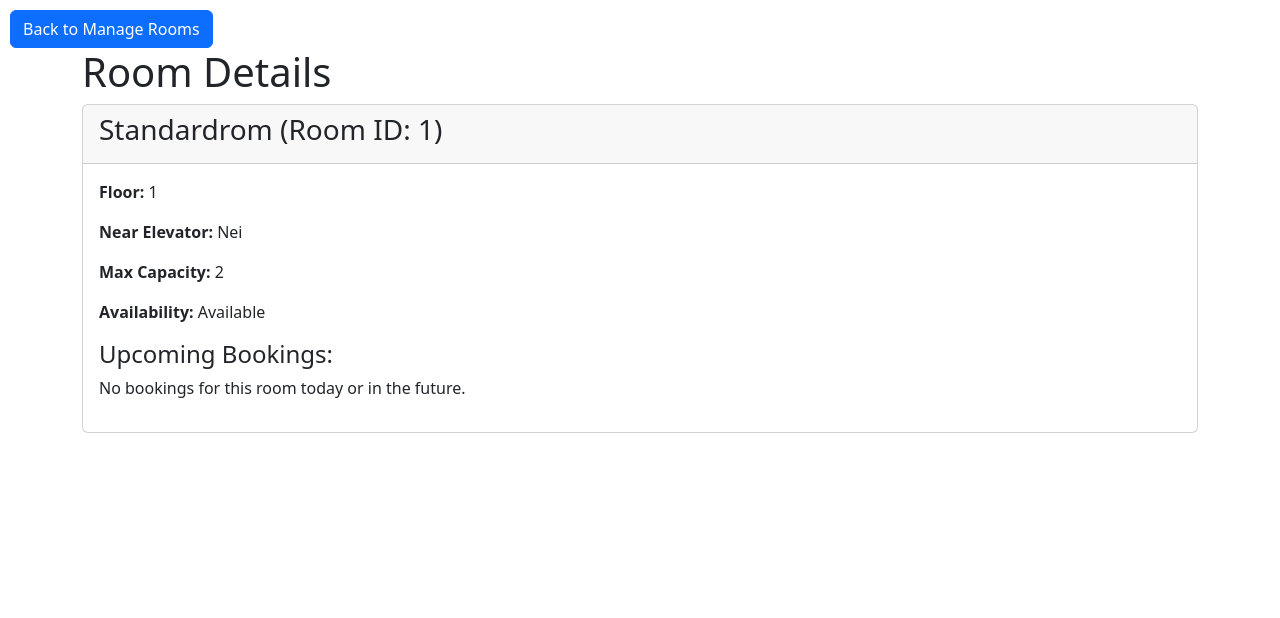
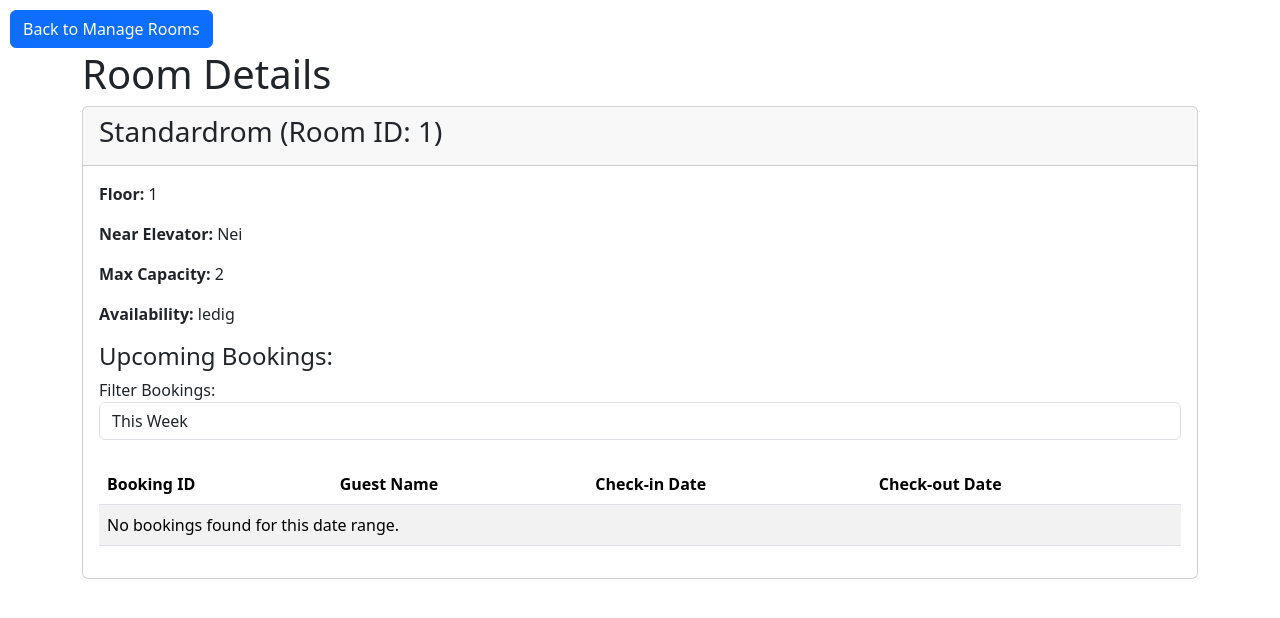
Before and after one commit to 4nn4md/Svalberg-Motell, a PHP site: page /Svalberg-Motell/page/admin/view_room.php?id=1 in a window 1280 px wide. Shown: the top 618 px of the page. Run offline with PHP 8.4, Linux system fonts and the light colour scheme; the visitor is signed in with stand-in values (Sample User, id 1); data comes from the database, SQL or seed files in the repository.

Commit message:
fikset på view room slik at man kan se bestillinger for et spesielt rom denne uken og måneden

```diff
--- a/www/page/admin/view_room.php
+++ b/www/page/admin/view_room.php
@@ -9,8 +9,41 @@ if ($_SESSION['role'] !== 'Admin') {
     exit();
 }
 
-// Get today's date in Y-m-d format
+// Get today's date, first day of the week (Monday), and first day of the month
 $today = date('Y-m-d');
+$firstDayOfMonth = date('Y-m-01');
+$firstDayOfThisWeek = date('Y-m-d', strtotime('monday this week')); // Start of this week (Monday)
+$lastDayOfThisWeek = date('Y-m-d', strtotime('sunday this week')); // End of this week (Sunday)
+$firstDayOfNextWeek = date('Y-m-d', strtotime('next monday')); // Start of next week (Monday)
+$lastDayOfNextWeek = date('Y-m-d', strtotime('next sunday')); // End of next week (Sunday)
+
+// Initialize the filter parameters
+$startOfRange = $today;
+$endOfRange = $today;
+
+// Check for filter selection from the form (validate and sanitize inputs)
+if (isset($_GET['filter'])) {
+    $filter = sanitize($_GET['filter']); // Sanitize filter
+    switch ($filter) {
+        case 'this_week':
+            // Get the start and end date of this week (Monday to Sunday)
+            $startOfRange = $firstDayOfThisWeek; // Start of this week (Monday)
+            $endOfRange = $lastDayOfThisWeek; // End of this week (Sunday)
+            break;
+        case 'this_month':
+            // Filter for this month's bookings
+            $startOfRange = $firstDayOfMonth; // First day of the current month
+            $endOfRange = date('Y-m-t'); // Last day of the current month
+            break;
+        default:
+            $startOfRange = $today;
+            $endOfRange = $today;
+    }
+} else {
+    // Default to today's date range if no filter is set
+    $startOfRange = $today;
+    $endOfRange = $today;
+}
 
 // Fetch room details based on room_id passed from URL (e.g., view_room.php?id=1)
 $roomId = isset($_GET['id']) ? sanitize($_GET['id']) : null; // Sanitize the room ID from the URL
@@ -36,20 +69,14 @@ if (!$room) {
     exit();
 }
 
-// Check for bookings that overlap with today's date
+// Modify the booking query to filter bookings based on the selected range
 $bookingQuery = "
     SELECT b.booking_id, b.check_in_date, b.check_out_date, b.name AS guest_name
     FROM swx_booking b
-    WHERE b.room_id = ? AND (b.check_in_date <= ? AND b.check_out_date >= ?)";
+    WHERE b.room_id = ? AND b.check_in_date >= ? AND b.check_out_date <= ?";
 $stmt = $pdo->prepare($bookingQuery);
-$stmt->execute([$roomId, $today, $today]);
+$stmt->execute([$roomId, $startOfRange, $endOfRange]);
 $bookings = $stmt->fetchAll(PDO::FETCH_ASSOC);
-
-// Determine room availability
-$roomAvailability = 'Available';
-if (!empty($bookings)) {
-    $roomAvailability = 'Occupied';
-}
 
 ?>
 
@@ -67,11 +94,14 @@ if (!empty($bookings)) {
             top: 10px;
             left: 10px;
         }
+        .container {
+            margin-top: 50px;
+        }
     </style>
 </head>
 <body>
 
-<div class="container mt-5">
+<div class="container">
     <!-- Back button placed in the top-left corner -->
     <a href="manage_rooms.php" class="btn btn-primary back-button">Back to Manage Rooms</a>
 
@@ -85,13 +115,24 @@ if (!empty($bookings)) {
             <p><strong>Floor:</strong> <?php echo htmlspecialchars(sanitize($room['floor'])); ?></p>
             <p><strong>Near Elevator:</strong> <?php echo htmlspecialchars(sanitize($room['nearElevator'])); ?></p>
             <p><strong>Max Capacity:</strong> <?php echo htmlspecialchars(sanitize($room['max_capacity'])); ?></p>
-            <p><strong>Availability:</strong> <?php echo htmlspecialchars(sanitize($roomAvailability)); ?></p>
+            <p><strong>Availability:</strong> <?php echo htmlspecialchars(sanitize($room['availability'])); ?></p>
 
             <h4>Upcoming Bookings:</h4>
-            <?php if (empty($bookings)) { ?>
-                <p>No bookings for this room today or in the future.</p>
-            <?php } else { ?>
-                <table class="table">
+
+            <!-- Filter Form -->
+            <form method="GET" action="">
+                <input type="hidden" name="id" value="<?php echo htmlspecialchars($roomId); ?>" />
+                <div class="form-group">
+                    <label for="filter">Filter Bookings:</label>
+                    <select class="form-control" name="filter" id="filter" onchange="this.form.submit()">
+                        <option value="this_week" <?php echo (isset($_GET['filter']) && $_GET['filter'] === 'this_week') ? 'selected' : ''; ?>>This Week</option>
+                        <option value="this_month" <?php echo (isset($_GET['filter']) && $_GET['filter'] === 'this_month') ? 'selected' : ''; ?>>This Month</option>
+                    </select>
+                </div>
+            </form>
+
+            <!-- Bookings Table -->
+            <table class="table table-striped mt-4">
                 <thead>
                     <tr>
                         <th>Booking ID</th>
@@ -101,17 +142,22 @@ if (!empty($bookings)) {
                     </tr>
                 </thead>
                 <tbody>
-                        <?php foreach ($bookings as $booking) { ?>
+                    <?php if (count($bookings) > 0): ?>
+                        <?php foreach ($bookings as $booking): ?>
                             <tr>
                                 <td><?php echo htmlspecialchars(sanitize($booking['booking_id'])); ?></td>
                                 <td><?php echo htmlspecialchars(sanitize($booking['guest_name'])); ?></td>
                                 <td><?php echo htmlspecialchars(sanitize($booking['check_in_date'])); ?></td>
                                 <td><?php echo htmlspecialchars(sanitize($booking['check_out_date'])); ?></td>
                             </tr>
-                        <?php } ?>
+                        <?php endforeach; ?>
+                    <?php else: ?>
+                        <tr>
+                            <td colspan="4">No bookings found for this date range.</td>
+                        </tr>
+                    <?php endif; ?>
                 </tbody>
             </table>
-            <?php } ?>
         </div>
     </div>
 </div>
```
Also changed, not shown: 3 other files. Lines whose indentation alone changed are shown as unchanged.
